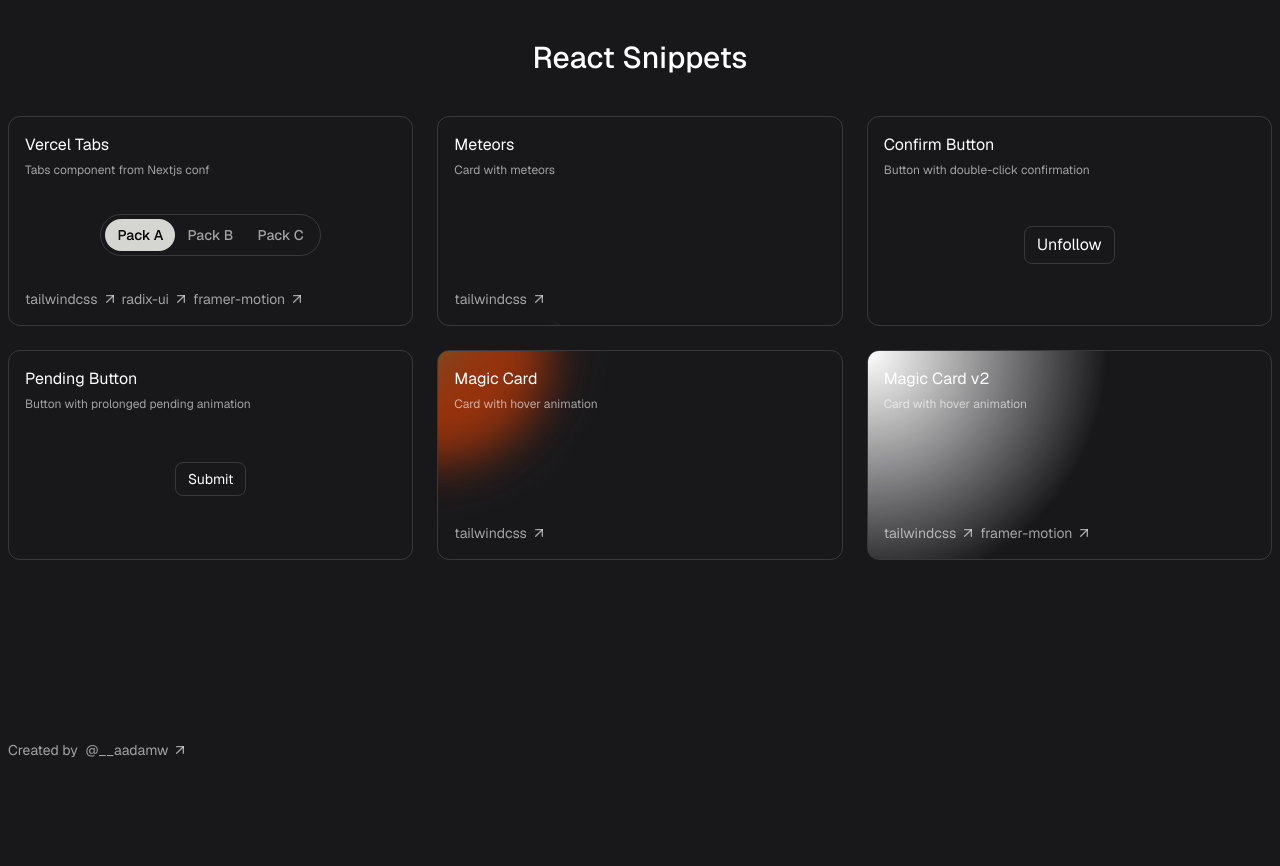
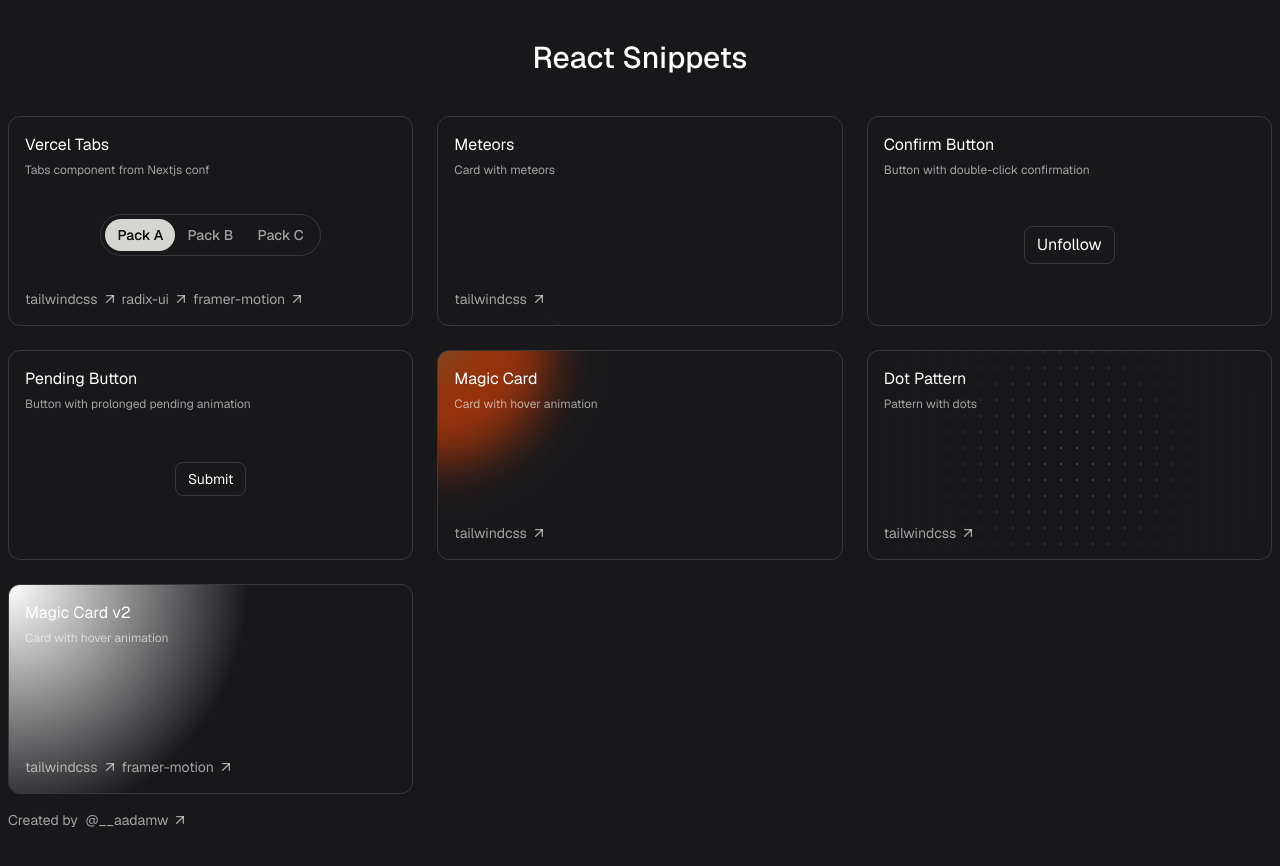
Before and after one commit to aadamw/react-snippets, a Next.js app: page / in a window 1280 px wide. Shown: the top 866 px of the page. Before the commit the page ends 800 px from the top, so only its background shows below. Built offline with nearby package versions, Linux system fonts and the light colour scheme.

Commit message:
Add dot pattern

```diff
--- /dev/null
+++ b/components/dot-pattern/dot-pattern.tsx
@@ -0,0 +1,15 @@
+export function DotPattern() {
+  return (
+    <svg
+      aria-hidden="true"
+      className="pointer-events-none absolute inset-0 h-full w-full fill-gray-400/40 [mask-image:radial-gradient(200px_circle_at_center,white,transparent)]"
+    >
+      <defs>
+        <pattern id=":r3d:" width="16" height="16" patternUnits="userSpaceOnUse" patternContentUnits="userSpaceOnUse" x="0" y="0">
+          <circle id="pattern-circle" cx="1" cy="1" r="1"></circle>
+        </pattern>
+      </defs>
+      <rect width="100%" height="100%" stroke-width="0" fill="url(#:r3d:)"></rect>
+    </svg>
+  )
+}
--- a/components/index.ts
+++ b/components/index.ts
@@ -1,4 +1,5 @@
 import { ConfirmButton } from './confirm-button/confirm-button'
+import { DotPattern } from './dot-pattern/dot-pattern'
 import { MagicCardV2 } from './magic-card-v2/magic-card-v2'
 import { MagicCard } from './magic-card/magic-card'
 import { Meteors } from './meteors/meteors'
@@ -57,6 +58,13 @@ export const SnippetComponents = [
     technologies: [{ name: 'tailwindcss', href: 'https://tailwindcss.com/' }],
   },
   {
+    id: 'Dot-Pattern',
+    title: 'Dot Pattern',
+    description: 'Pattern with dots',
+    Component: DotPattern,
+    technologies: [{ name: 'tailwindcss', href: 'https://tailwindcss.com/' }],
+  },
+  {
     id: 'Magic-Card-v2',
     title: 'Magic Card v2',
     description: 'Card with hover animation',
```
